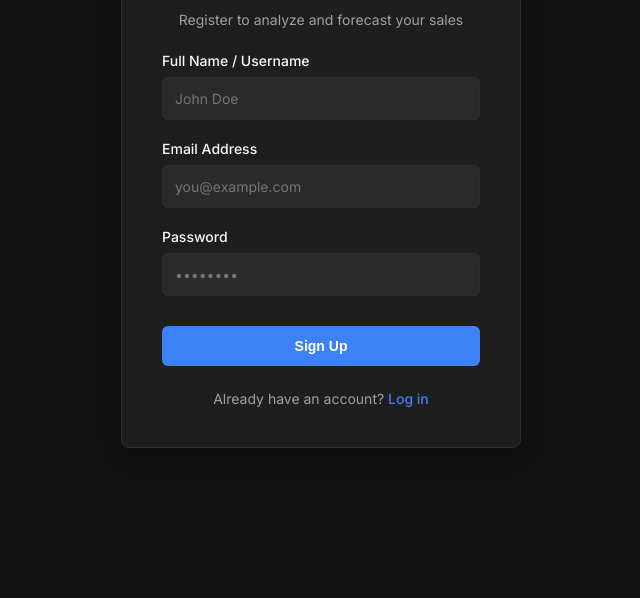
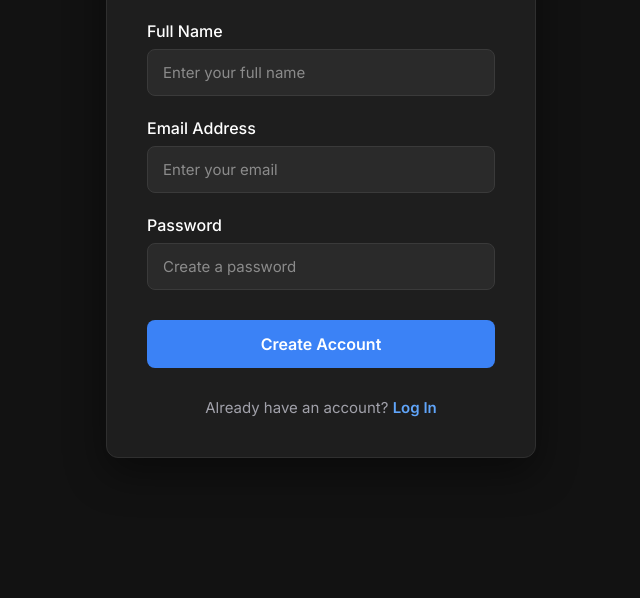
Before and after one commit to Tanishq-sahu31/Sales-Analytics-Prediction-Dashboard_, a plain HTML site: page frontend/signup.html in a window 1280 px wide. Shown: the part 242-840 px from the top of the page, without its empty margins (319-959 px from the left). After the commit the page ends 800 px from the top, so only its background shows below. Drawn offline with Linux system fonts and the light colour scheme.

Commit message:
Updated signup page

```diff
--- a/frontend/signup.html
+++ b/frontend/signup.html
@@ -4,184 +4,229 @@
   <meta charset="UTF-8">
   <meta name="viewport" content="width=device-width, initial-scale=1.0">
   <title>Sign Up - Sales Analytics & Prediction Dashboard</title>
+
   <link href="https://fonts.googleapis.com/css2?family=Inter:wght@300;400;500;600;700&display=swap" rel="stylesheet">
+
   <style>
-    /* Force sleek dark theme values by default */
-    :root {
-      --bg-color: #121212;
-      --card-bg: #1e1e1e;
-      --text-main: #f8f9fa;
-      --text-muted: #a0a0a0;
-      --border-color: #2d2d2d;
-      --primary-color: #3b82f6;
-      --primary-hover: #60a5fa;
-      --transition-speed: 0.15s;
+
+    *{
+      margin:0;
+      padding:0;
+      box-sizing:border-box;
+      font-family:'Inter',sans-serif;
     }
 
-    body {
-      display: flex;
-      justify-content: center;
-      align-items: center;
-      min-height: 100vh;
-      background-color: var(--bg-color);
-      color: var(--text-main);
-      font-family: 'Inter', sans-serif;
-      margin: 0;
-      padding: 20px;
+    body{
+      display:flex;
+      justify-content:center;
+      align-items:center;
+      min-height:100vh;
+      background:#121212;
+      color:#ffffff;
     }
 
-    /* Sleek card container */
-    .auth-card {
-      background-color: var(--card-bg);
-      border: 1px solid var(--border-color);
-      border-radius: 8px;
-      padding: 40px;
-      width: 100%;
-      max-width: 400px;
-      box-sizing: border-box;
-      box-shadow: 0 8px 24px rgba(0, 0, 0, 0.3);
+    .auth-card{
+      width:430px;
+      background:#1e1e1e;
+      border:1px solid #2f2f2f;
+      border-radius:12px;
+      padding:40px;
+      box-shadow:0 15px 40px rgba(0,0,0,.45);
     }
 
-    .auth-title {
-      font-size: 24px;
-      font-weight: 600;
-      margin-bottom: 8px;
-      text-align: center;
-      color: var(--text-main);
+    .auth-title{
+      text-align:center;
+      font-size:32px;
+      font-weight:700;
+      color:#ffffff;
+      margin-bottom:10px;
     }
 
-    .auth-subtitle {
-      font-size: 14px;
-      color: var(--text-muted);
-      margin-bottom: 24px;
-      text-align: center;
+    .auth-subtitle{
+      text-align:center;
+      color:#a1a1aa;
+      margin-bottom:35px;
+      font-size:15px;
     }
 
-    .form-group {
-      margin-bottom: 20px;
+    .alert{
+      display:none;
+      padding:12px;
+      border-radius:8px;
+      margin-bottom:20px;
+      font-size:14px;
     }
 
-    .form-label {
-      display: block;
-      font-size: 14px;
-      font-weight: 500;
-      margin-bottom: 8px;
-      color: var(--text-main);
+    .alert-error{
+      background:#3b0d11;
+      border:1px solid #dc3545;
+      color:#ffb3ba;
     }
 
-    .form-input {
-      width: 100%;
-      padding: 12px;
-      border: 1px solid var(--border-color);
-      border-radius: 6px;
-      background-color: #2a2a2a; /* Slightly lighter gray for typing contrast */
-      color: #ffffff;
-      box-sizing: border-box;
-      font-size: 14px;
-      font-family: inherit;
-      transition: border-color var(--transition-speed) ease;
+    .form-group{
+      margin-bottom:22px;
     }
 
-    .form-input:focus {
-      outline: none;
-      border-color: var(--primary-color);
+    .form-label{
+      display:block;
+      margin-bottom:8px;
+      font-weight:500;
+      color:#ffffff;
     }
 
-    /* Sleek blue submit button */
-    .btn-submit {
-      width: 100%;
-      padding: 12px;
-      background-color: var(--primary-color);
-      color: #ffffff;
-      border: none;
-      border-radius: 6px;
-      font-weight: 600;
-      cursor: pointer;
-      font-size: 14px;
-      margin-top: 10px;
-      transition: background-color var(--transition-speed) ease;
+    .form-input{
+      width:100%;
+      padding:13px 15px;
+      border-radius:8px;
+      border:1px solid #3a3a3a;
+      background:#2a2a2a;
+      color:#ffffff;
+      font-size:15px;
+      transition:.2s;
     }
 
-    .btn-submit:hover {
-      background-color: var(--primary-hover);
+    .form-input::placeholder{
+      color:#8b8b8b;
     }
 
-    .auth-footer {
-      text-align: center;
-      margin-top: 24px;
-      font-size: 14px;
-      color: var(--text-muted);
+    .form-input:focus{
+      outline:none;
+      border-color:#3b82f6;
+      box-shadow:0 0 0 3px rgba(59,130,246,.2);
     }
 
-    .auth-footer a {
-      color: var(--primary-color);
-      text-decoration: none;
-      font-weight: 500;
+    .btn-submit{
+      width:100%;
+      padding:14px;
+      border:none;
+      border-radius:8px;
+      background:#3b82f6;
+      color:#ffffff;
+      font-size:16px;
+      font-weight:600;
+      cursor:pointer;
+      transition:.2s;
+      margin-top:8px;
     }
 
-    .auth-footer a:hover {
-      text-decoration: underline;
+    .btn-submit:hover{
+      background:#2563eb;
     }
 
-    /* Error notification layout */
-    .alert {
-      padding: 10px 12px;
-      border-radius: 6px;
-      font-size: 13px;
-      margin-bottom: 20px;
-      display: none;
+    .auth-footer{
+      text-align:center;
+      margin-top:30px;
+      color:#a1a1aa;
+      font-size:15px;
     }
 
-    .alert-error {
-      background-color: rgba(220, 53, 69, 0.15);
-      border: 1px solid #dc3545;
-      color: #ea868f;
+    .auth-footer a{
+      color:#60a5fa;
+      text-decoration:none;
+      font-weight:600;
     }
+
+    .auth-footer a:hover{
+      text-decoration:underline;
+    }
+
   </style>
+
 </head>
+
 <body>
 
 <div class="auth-card">
+
     <h2 class="auth-title">Create Account</h2>
-    <p class="auth-subtitle">Register to analyze and forecast your sales</p>
 
-    <!-- Error alert banner -->
+    <p class="auth-subtitle">
+        Register to start analyzing and forecasting your sales
+    </p>
+
     <div id="alert-box" class="alert alert-error"></div>
 
     <form action="/auth/signup" method="POST">
+
         <div class="form-group">
-        <label for="username" class="form-label">Full Name / Username</label>
-        <input type="text" id="username" name="username" class="form-input" placeholder="John Doe" required>
+
+            <label class="form-label">
+                Full Name
+            </label>
+
+            <input
+                type="text"
+                name="username"
+                class="form-input"
+                placeholder="Enter your full name"
+                required>
+
         </div>
 
         <div class="form-group">
-        <label for="email" class="form-label">Email Address</label>
-        <input type="email" id="email" name="email" class="form-input" placeholder="you@example.com" required>
+
+            <label class="form-label">
+                Email Address
+            </label>
+
+            <input
+                type="email"
+                name="email"
+                class="form-input"
+                placeholder="Enter your email"
+                required>
+
         </div>
 
         <div class="form-group">
-        <label for="password" class="form-label">Password</label>
-        <input type="password" id="password" name="password" class="form-input" placeholder="••••••••" required>
+
+            <label class="form-label">
+                Password
+            </label>
+
+            <input
+                type="password"
+                name="password"
+                class="form-input"
+                placeholder="Create a password"
+                required>
+
         </div>
 
-      <button type="submit" class="btn-submit">Sign Up</button>
+        <button class="btn-submit">
+            Create Account
+        </button>
+
     </form>
 
     <div class="auth-footer">
-      Already have an account? <a href="/login">Log in</a>
+
+        Already have an account?
+
+        <a href="/login">
+            Log In
+        </a>
+
     </div>
+
 </div>
 
 <script>
-    // Extract query parameters from URL redirects
+
 const urlParams = new URLSearchParams(window.location.search);
-    const error = urlParams.get('error');
-    const alertBox = document.getElementById('alert-box');
 
-    if (error) {
+const error = urlParams.get("error");
+
+const alertBox = document.getElementById("alert-box");
+
+if(error){
+
     alertBox.innerText = error;
     alertBox.style.display = "block";
+
 }
+
 </script>
+
 </body>
 </html>
```
Lines whose indentation alone changed are shown as unchanged.
